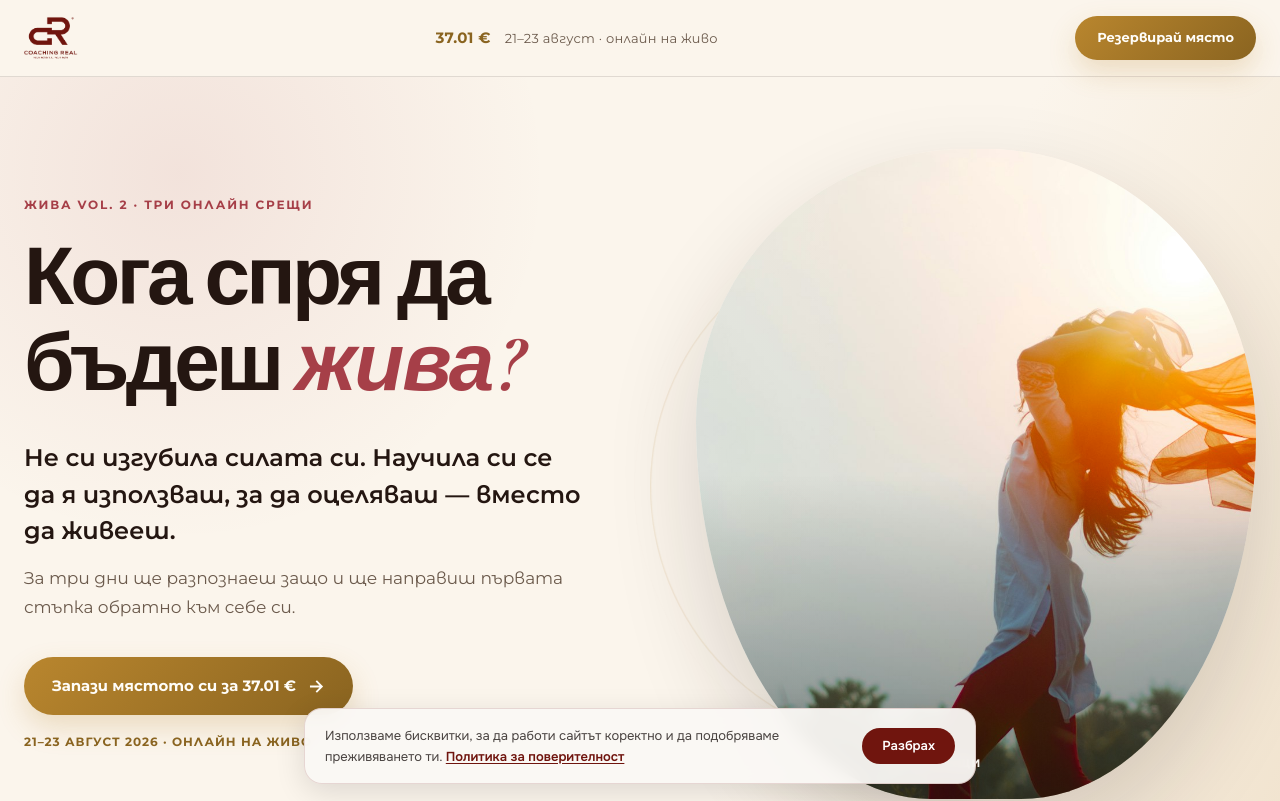
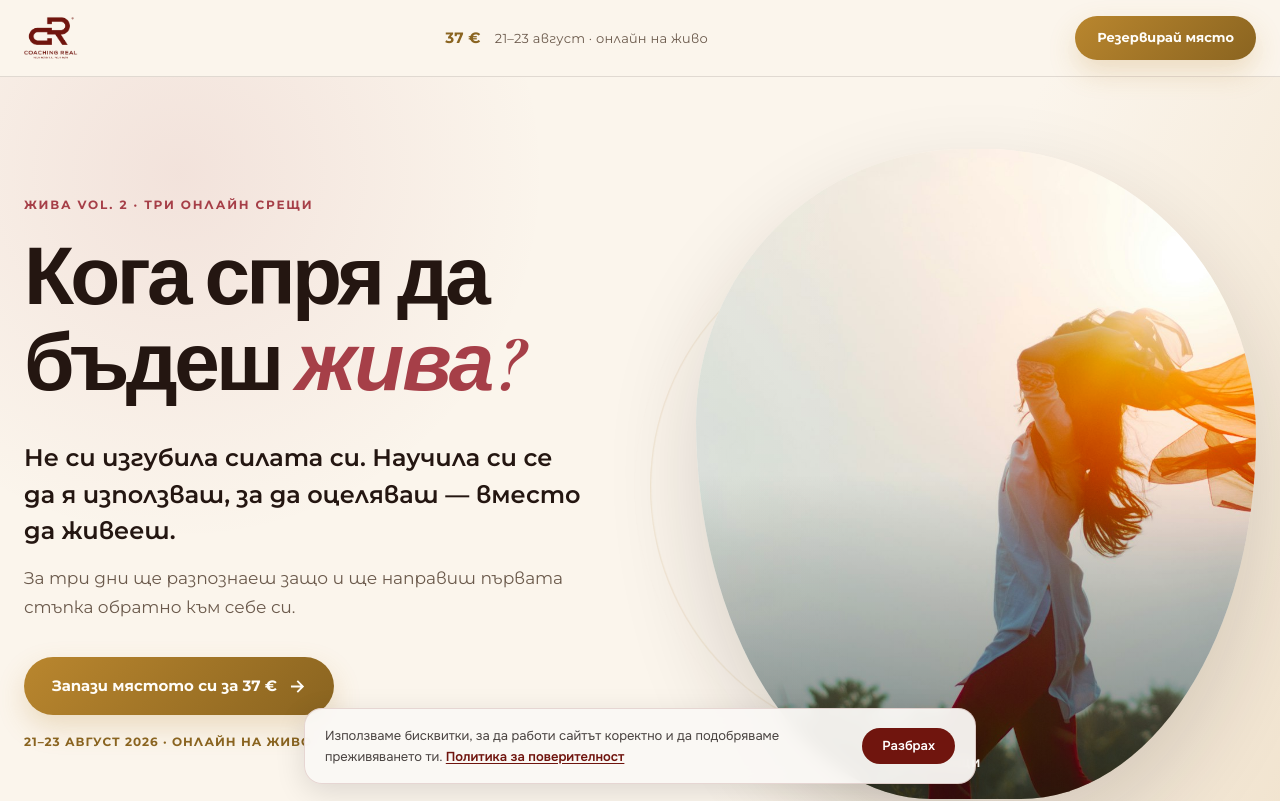
Before and after one commit to jordanyanewski-stack/coaching-real, a Next.js app: page /zhiva-vol-2 in a window 1280 px wide. Shown: the top 801 px of the page. Built offline with nearby package versions, Linux system fonts and the light colour scheme.

Commit message:
Correct ЖИВА vol. 2 price to €37

```diff
--- a/src/app/thank-you/page.tsx
+++ b/src/app/thank-you/page.tsx
@@ -233,7 +233,7 @@ function copyFor(productSlug: string | undefined): ProductCopy {
             details: [
               { label: 'Дати', value: '21–23 август' },
               { label: 'Формат', value: 'Онлайн на живо' },
-              { label: 'Платено', value: '37.01 €' },
+              { label: 'Платено', value: '37 €' },
               { label: 'Водеща', value: 'Таня Касабова' },
             ],
           },
--- a/src/app/zhiva-vol-2/page.tsx
+++ b/src/app/zhiva-vol-2/page.tsx
@@ -23,14 +23,14 @@ const zhivaSans = Montserrat({
 export const metadata: Metadata = {
   title: "ЖИВА vol. 2: Съживи се! · 21–23 август | Таня Касабова",
   description:
-    "Три онлайн срещи на живо с Таня Касабова. Разпознай режима на оцеляване, подсъзнателната програма зад него и направи първия си жив избор. 21–23 август 2026 · 37.01 €.",
+    "Три онлайн срещи на живо с Таня Касабова. Разпознай режима на оцеляване, подсъзнателната програма зад него и направи първия си жив избор. 21–23 август 2026 · 37 €.",
   alternates: {
     canonical: "/zhiva-vol-2",
   },
   openGraph: {
     title: "ЖИВА vol. 2: Съживи се!",
     description:
-      "Три онлайн срещи на живо с Таня Касабова · 21–23 август 2026 · 37.01 €.",
+      "Три онлайн срещи на живо с Таня Касабова · 21–23 август 2026 · 37 €.",
     images: ["/zhiva/hero.jpg"],
   },
 };
@@ -191,7 +191,7 @@ export default function ZhivaVol2Page() {
     },
     offers: {
       "@type": "Offer",
-      price: "37.01",
+      price: "37",
       priceCurrency: "EUR",
       url: "https://coachingreallive.com/zhiva-vol-2#enroll",
       availability: "https://schema.org/LimitedAvailability",
@@ -219,7 +219,7 @@ export default function ZhivaVol2Page() {
             />
           </a>
           <div className={styles.topMeta}>
-            <strong>37.01 €</strong>
+            <strong>37 €</strong>
             <span>21–23 август · онлайн на живо</span>
           </div>
           <a className={styles.topCta} href="#enroll">
@@ -251,7 +251,7 @@ export default function ZhivaVol2Page() {
               </p>
               <div className={styles.heroActions}>
                 <a className={styles.primaryCta} href="#enroll">
-                  Запази мястото си за 37.01 €
+                  Запази мястото си за 37 €
                   <ArrowIcon />
                 </a>
                 <p>21–23 август 2026 · онлайн на живо</p>
@@ -479,7 +479,7 @@ export default function ZhivaVol2Page() {
             <div className={styles.offerCopy}>
               <p className={styles.eyebrow}>Твоето място</p>
               <h2>ЖИВА vol. 2: Съживи се!</h2>
-              <div className={styles.price}>37.01 €</div>
+              <div className={styles.price}>37 €</div>
               <p className={styles.offerDate}>
                 21–23 август · три онлайн срещи на живо
               </p>
@@ -507,7 +507,7 @@ export default function ZhivaVol2Page() {
                 product="zhiva-vol-2"
                 cardOnly
                 variant="light-gold"
-                submitLabel="Запази мястото си за 37.01 €"
+                submitLabel="Запази мястото си за 37 €"
               />
             </div>
           </div>
--- a/src/app/zhiva-vol-2/sticky-cta.tsx
+++ b/src/app/zhiva-vol-2/sticky-cta.tsx
@@ -47,7 +47,7 @@ export function ZhivaVol2StickyCTA() {
       aria-hidden={!visible}
     >
       <div>
-        <strong>37.01 €</strong>
+        <strong>37 €</strong>
         <span>21–23 август</span>
       </div>
       <a href="#enroll" tabIndex={visible ? 0 : -1}>
--- a/src/lib/products.ts
+++ b/src/lib/products.ts
@@ -184,7 +184,7 @@ export const PRODUCTS: Record<ProductSlug, Product> = {
   'zhiva-vol-2': {
     slug: 'zhiva-vol-2',
     name: 'ЖИВА vol. 2: Съживи се!',
-    price: '37.01',
+    price: '37',
     currency: 'EUR',
     supportsBankTransfer: false,
     bankTransfer: {
```
Also changed, not shown: 1 other file (tests, documents, lock files or other folders).
